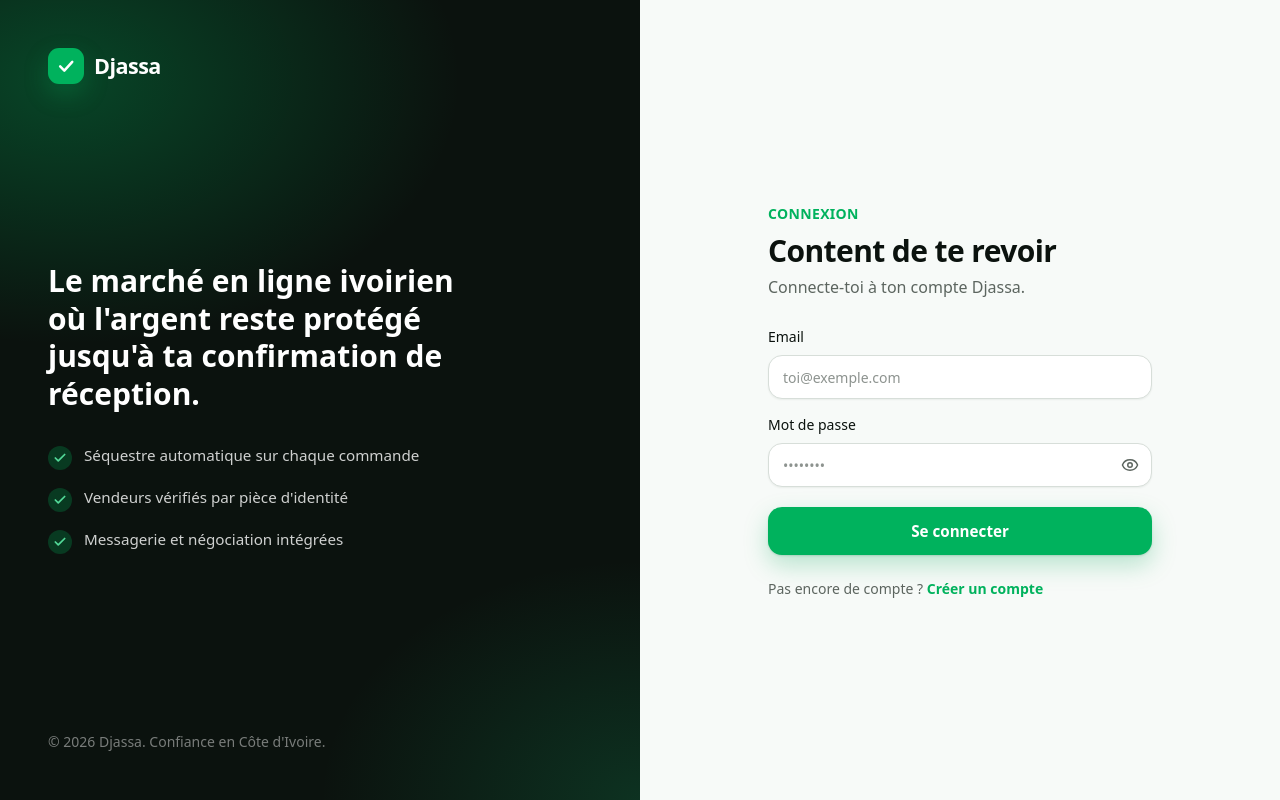
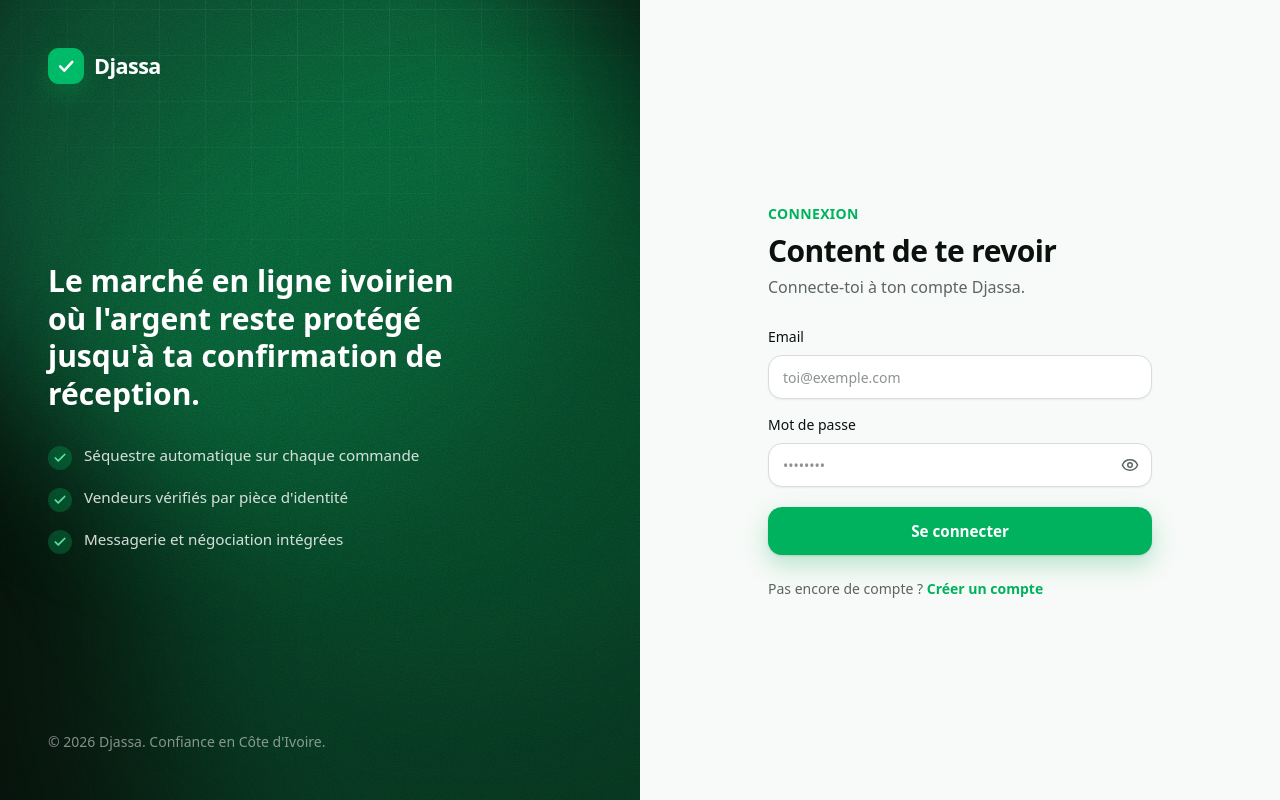
Before and after one commit to ahmadsouleymane/Djassa, a React (Vite) app in the folder frontend/: page /connexion in a window 1280 px wide. Built offline with nearby package versions, Linux system fonts and the light colour scheme; no server answers; a web font is replaced by a local one.

Commit message:
feat(auth): panneau de marque immersif (AmbientBackground) sur connexion/inscription

```diff
--- a/frontend/src/components/auth/AuthLayout.tsx
+++ b/frontend/src/components/auth/AuthLayout.tsx
@@ -1,6 +1,7 @@
 import { Link } from "react-router-dom";
 import { Check, ArrowLeft } from "lucide-react";
 import { Logo } from "@/components/site/Logo";
+import { AmbientBackground } from "@/components/visual/AmbientBackground";
 
 type AuthLayoutProps = {
   children: React.ReactNode;
@@ -12,15 +13,8 @@ export function AuthLayout({ children, tagline, bullets }: AuthLayoutProps) {
   return (
     <div className="grid min-h-[100dvh] lg:grid-cols-2">
       {/* Brand side */}
-      <aside className="relative hidden overflow-hidden bg-ink p-12 text-white lg:flex lg:flex-col lg:justify-between">
-        <div
-          aria-hidden
-          className="pointer-events-none absolute inset-0"
-          style={{
-            background:
-              "radial-gradient(45rem 30rem at 10% 10%, rgba(0,178,93,0.32), transparent 55%), radial-gradient(40rem 30rem at 100% 100%, rgba(23,195,119,0.18), transparent 50%)",
-          }}
-        />
+      <aside className="grain relative hidden overflow-hidden bg-surface-1 p-12 text-white lg:flex lg:flex-col lg:justify-between">
+        <AmbientBackground />
         <div className="relative">
           <Logo variant="light" />
         </div>
```
